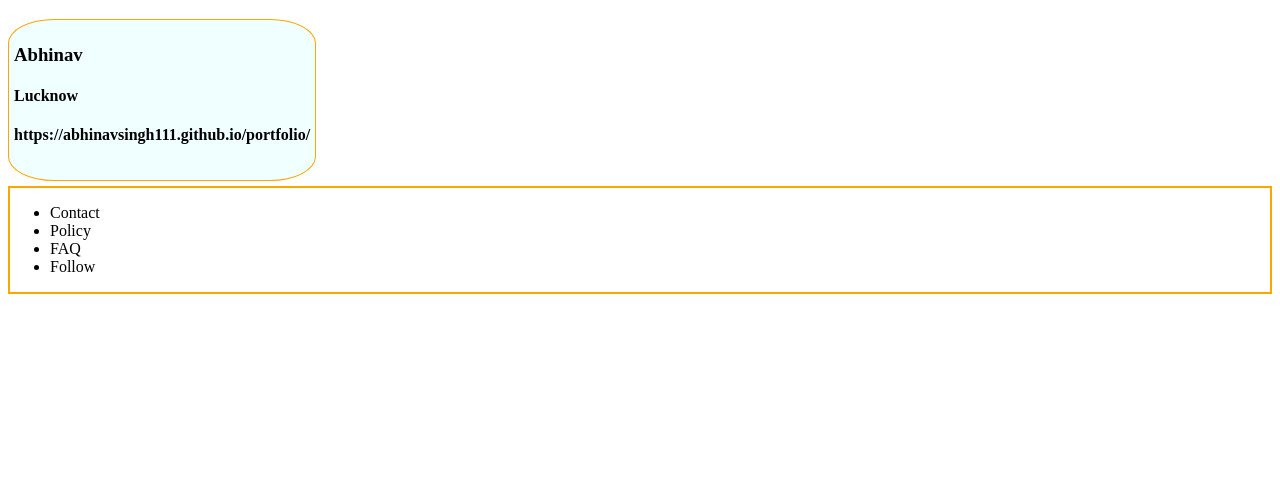
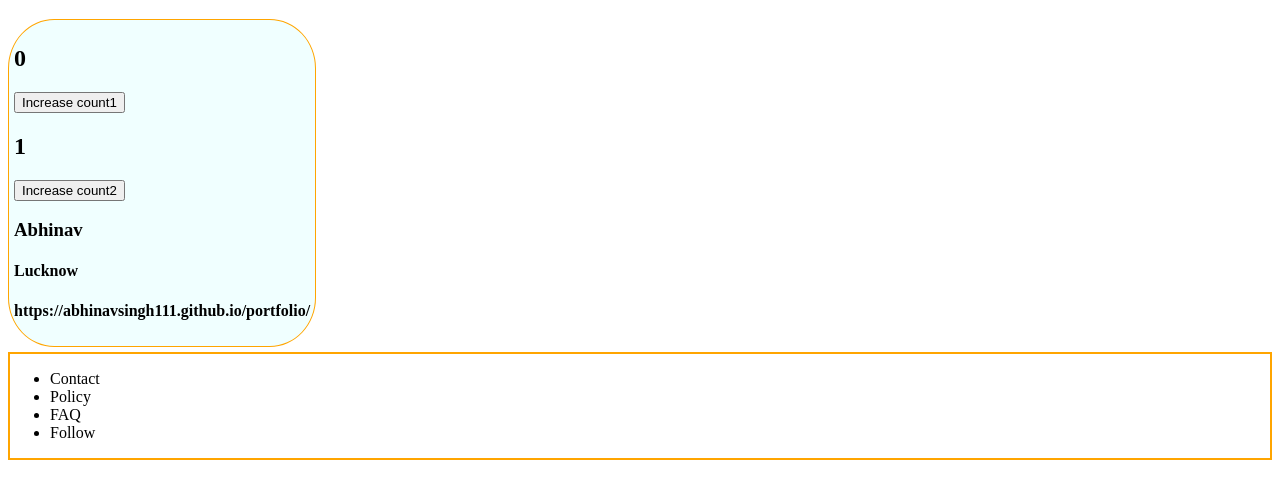
Before and after one commit to AbhinavSingh111/FoodDelApp_Frontend1, a React app: page /about in a window 1280 px wide. Shown: the part 140-638 px from the top of the page. Built offline with nearby package versions, Linux system fonts and the light colour scheme.

Commit message:
implenented state vars updation in CBCs

```diff
--- a/index.css
+++ b/index.css
@@ -150,7 +150,7 @@
     flex-wrap: wrap;
     padding: 5px;
     border: 1px solid orange;
-    height: 150px;
+    /* height: 150px; */
     background-color: azure;
     border-radius: 15%;
 }
--- a/src/components/TeamClass.js
+++ b/src/components/TeamClass.js
@@ -5,12 +5,33 @@ class TeamComponent extends React.Component{
     constructor(props){
         // we use super method to call the constructor of the base/parent class to initialize the class with values passed
         super(props);
+
+        // defining state vars. They are defined as an obj , sate is a reserved keyword here
+        this.state = {
+            count1 : 0,
+            count2: 1,
+        }
     }
     // we use a render method which will return a jsx
     render(){
         const {name , location , contact} = this.props;
+
+        // destructuring state vars , we can use them directly also
+        const { count1 , count2} = this.state;
         return(
             <div className="team-card">
+                <h2>{count1}</h2>
+                <button onClick={()=>{
+                    this.setState({
+                        count1:this.state.count1+1,
+                    });
+                }}>Increase count1</button>
+                <h2>{this.state.count2}</h2>
+                <button onClick={()=>{
+                    this.setState({
+                        count2:this.state.count2+1,
+                    });
+                }}>Increase count2</button>
                 <h3 className="team-name">{name}</h3>
                 <h4 className="team-location">{location}</h4>
                 <h4 className="team-contact">{contact}</h4>
```
